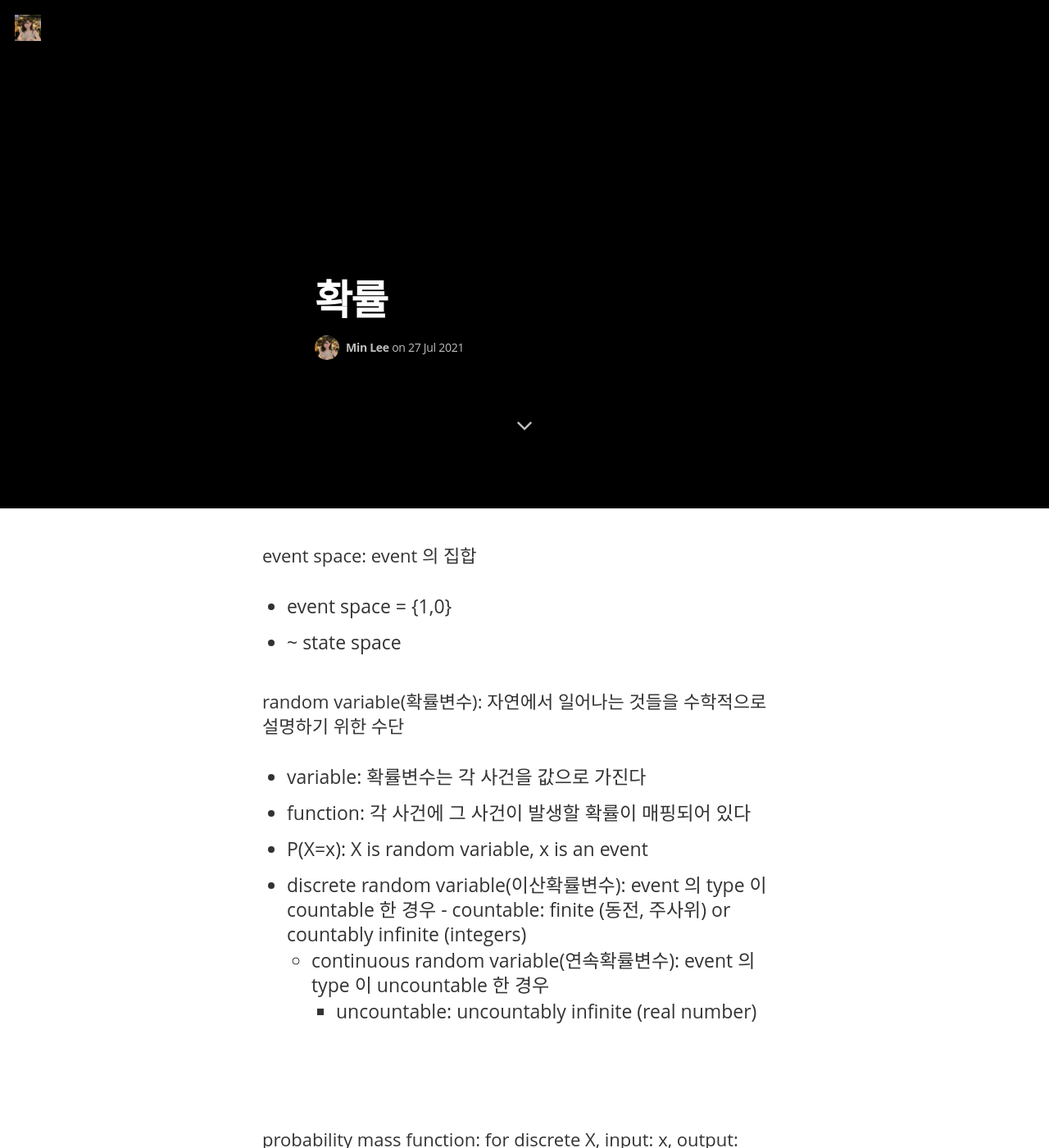
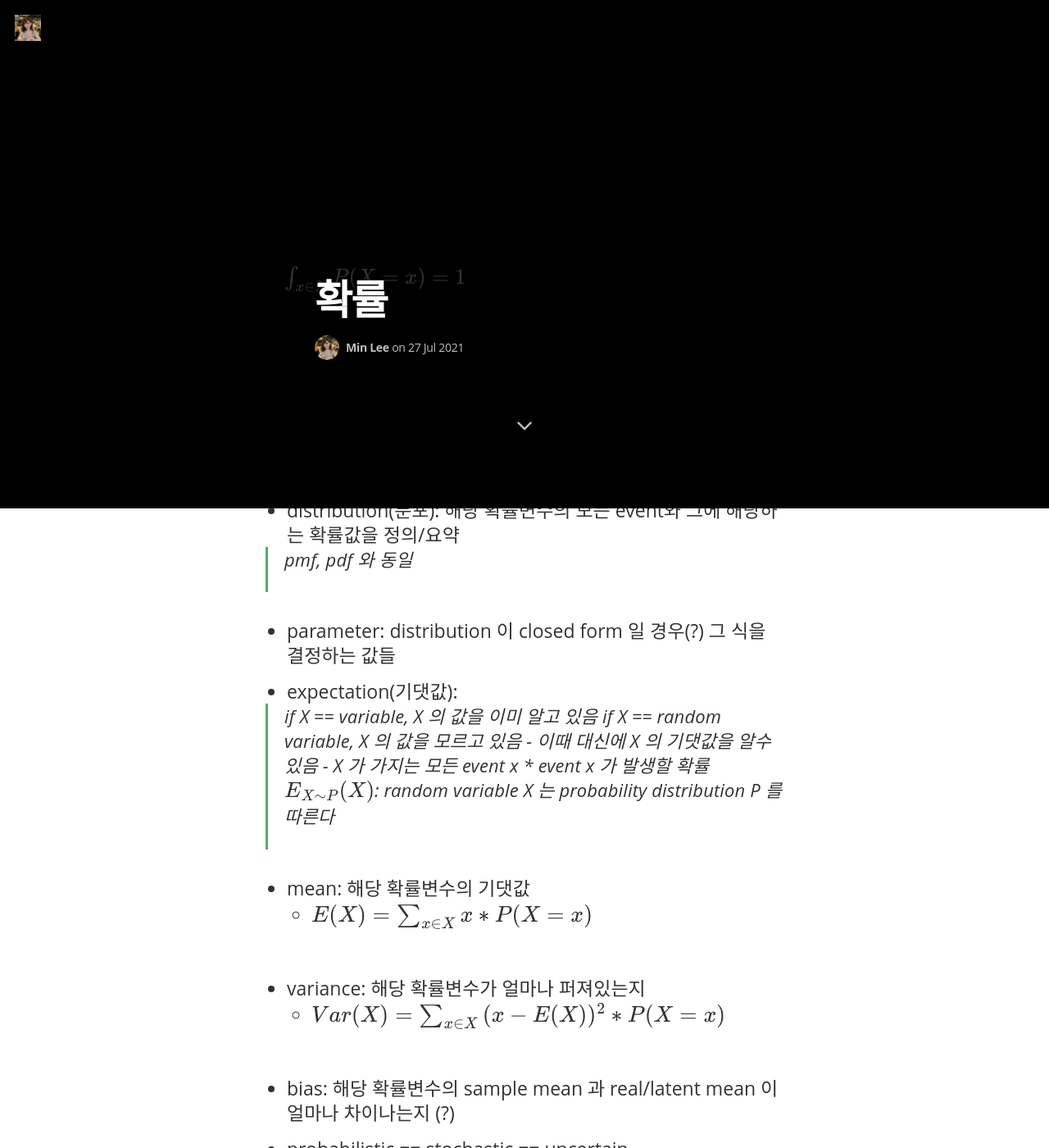
Before and after one commit to minniie/minniie.github.io, a Jekyll site: the page built from _posts/2021-07-27-probability.markdown, in a window 1280 px wide and 1400 px high, scrolled down 780 px. Shown: the whole window at 82% size. Built offline with Jekyll 4.4.1, drawn with Linux system fonts in a browser that asks for light colours; nearby versions of some CDN libraries; some web fonts are replaced; formulas are drawn with MathJax 3; some of the changed text lies outside the part shown.

Commit message:
Update 2021-07-27-probability.markdown

```diff
--- a/_posts/2021-07-27-probability.markdown
+++ b/_posts/2021-07-27-probability.markdown
@@ -11,46 +11,21 @@
 
 ## Definitions
 
-sample: 자연의 동일한 조건 내에서 관측한 것
- - sample 1 = 1, sample 2 = 0, sample 3 = 1
-
-data: sample 의 집합
- - data = {1,0,1}
-
-event: sample 의 종류
- - event 1 = 1, event 2 = 0
-
-event space: event 의 집합
- - event space = {1,0}
- - ~ state space
-
-random variable(확률변수): 자연에서 일어나는 것들을 수학적으로 설명하기 위한 수단
- - variable: 확률변수는 각 사건을 값으로 가진다
- - function: 각 사건에 그 사건이 발생할 확률이 매핑되어 있다
- - P(X=x): X is random variable, x is an event
- - discrete random variable(이산확률변수): event 의 type 이 countable 한 경우
-        - countable: finite (동전, 주사위) or countably infinite (integers)
-    - continuous random variable(연속확률변수): event 의 type 이 uncountable 한 경우
-        - uncountable: uncountably infinite (real number)
-
-probability mass function: for discrete X, input: x, output: P(X=x)
-    > $\sum_{x \in X} P(X=x) = 1$
-    - P(X=x) in (0,1)
 - probability density function: for continuous X, input: x, output: P(X=x)
-    - $\int_{x \in X} P(X=x) = 1$
-    - P(X=x) might be > 1 if size(event space/interval) < 1
+    > $\int_{x \in X} P(X=x) = 1$
+    > P(X=x) might be > 1 if size(event space/interval) < 1
 - hypothesis: 변수 or 확률변수의 값을 가정
-    - h=p
+    > h=p
 - hypothesis testing: 가설이 진짜인지 검증 (?)
 - distribution(분포): 해당 확률변수의 모든 event와 그에 해당하는 확률값을 정의/요약
-    - pmf, pdf 와 동일
+    > pmf, pdf 와 동일
 - parameter: distribution 이 closed form 일 경우(?) 그 식을 결정하는 값들
 - expectation(기댓값):
-    - if X == variable, X 의 값을 이미 알고 있음
-    - if X == random variable, X 의 값을 모르고 있음
+    > if X == variable, X 의 값을 이미 알고 있음
+    > if X == random variable, X 의 값을 모르고 있음
         - 이때 대신에 X 의 기댓값을 알수있음
         - X 가 가지는 모든 event x * event x 가 발생할 확률
-    - $E_{X\sim P} (X)$: random variable X 는 probability distribution P 를 따른다
+    > $E_{X\sim P} (X)$: random variable X 는 probability distribution P 를 따른다
 - mean: 해당 확률변수의 기댓값
     - $E(X) = \sum_{x \in X}{x * P(X=x)}$
 - variance: 해당 확률변수가 얼마나 퍼져있는지
```
